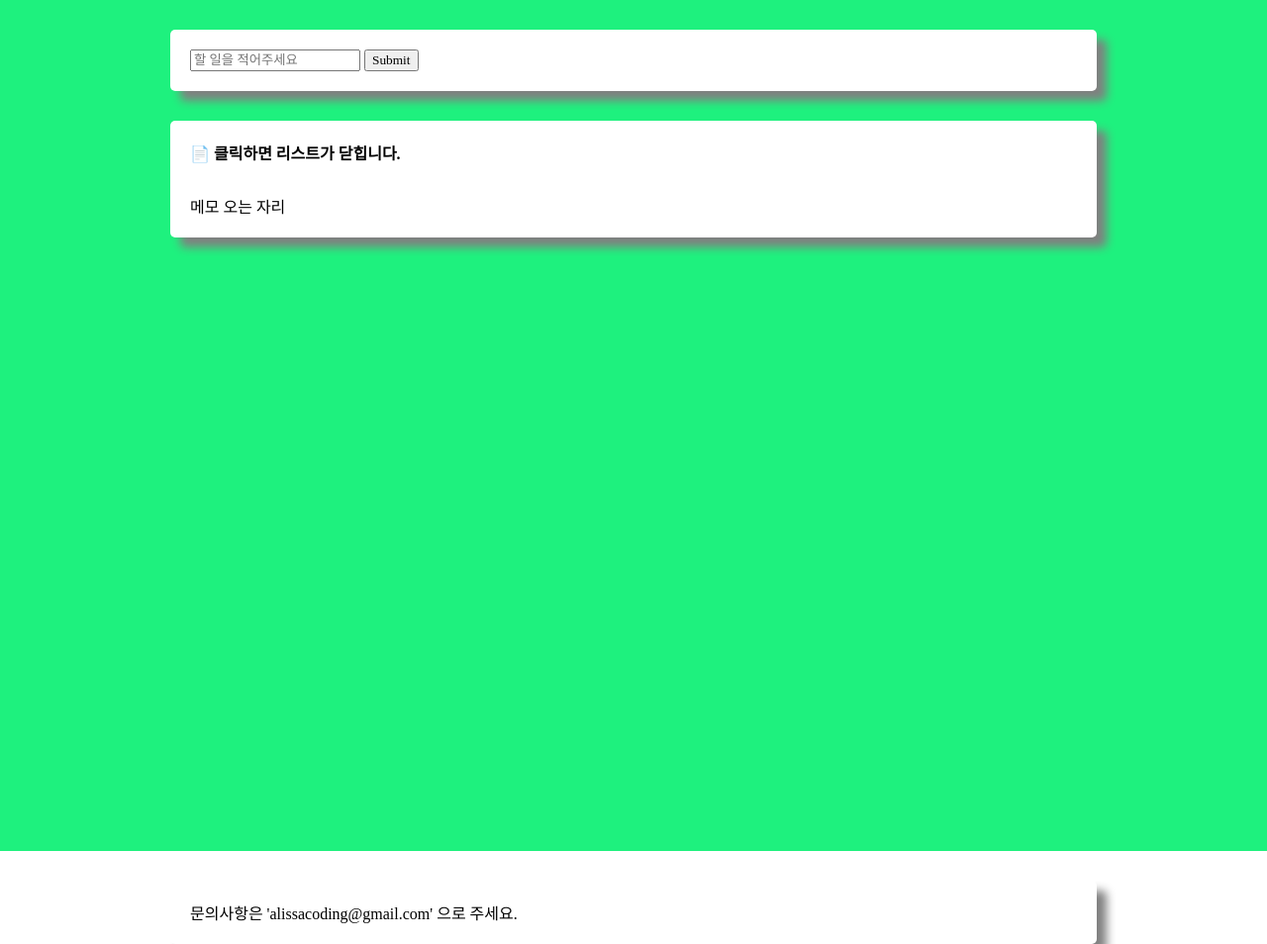
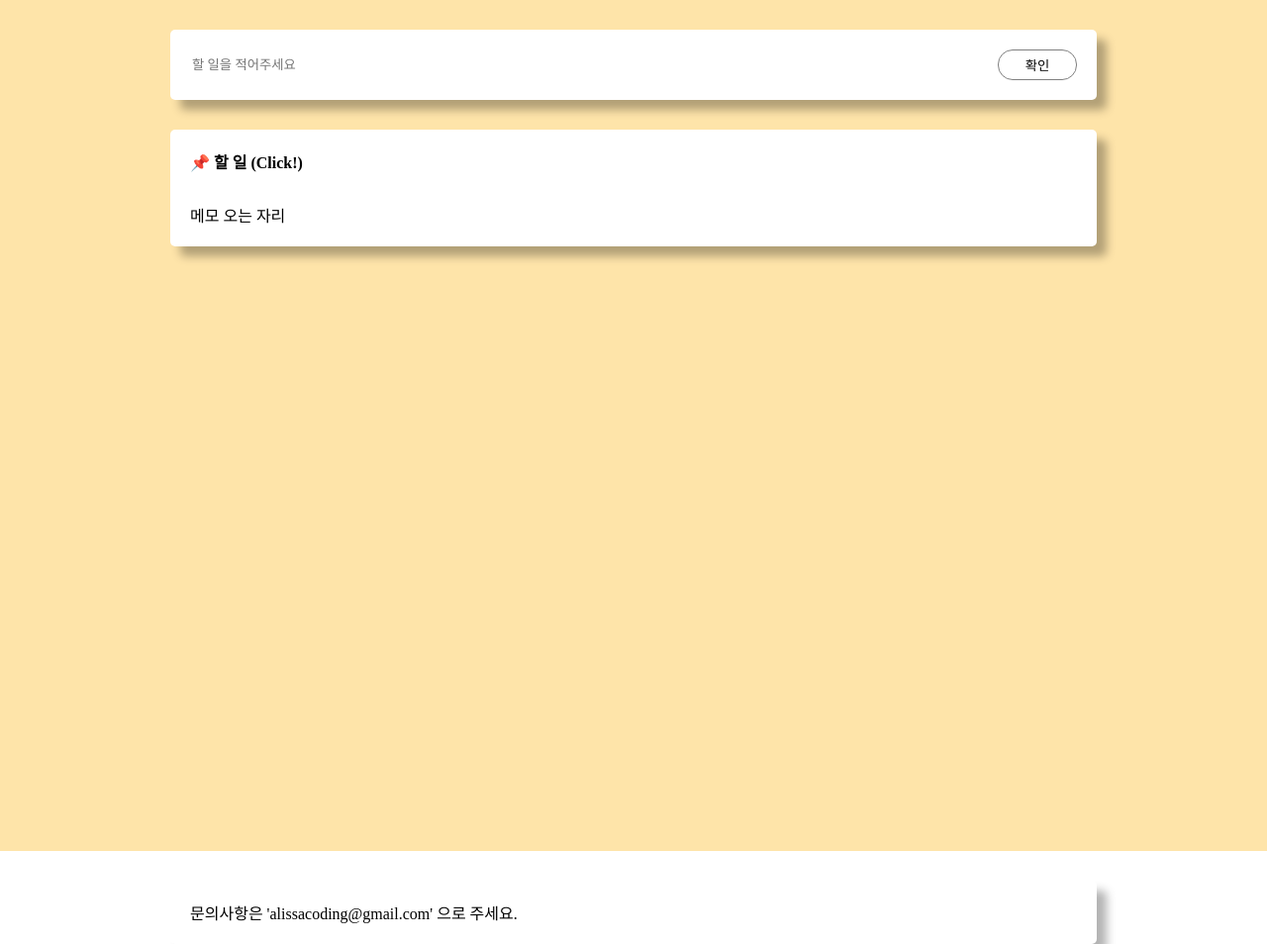
Before and after one commit to alissa1228/mybiasisbest, a Flask app: page / in a window 1280 px wide. Shown: the part 70-1024 px from the top of the page at 99% size. Run offline with Flask 2, Linux system fonts and the light colour scheme; data that the repository does not hold is empty; some libraries are stand-ins or nearby versions.

Commit message:
#1 modify background color, box shadow & memo submit box

```diff
--- a/templates/index.html
+++ b/templates/index.html
@@ -21,7 +21,7 @@
             integrity="sha384-JZR6Spejh4U02d8jOt6vLEHfe/JQGiRRSQQxSfFWpi1MquVdAyjUar5+76PVCmYl"
             crossorigin="anonymous"></script>
 
-    <title>MEMO!📌</title>
+    <title>MEMO</title>
     <meta property="og:title" content="To DO List"/>
     <meta property="og:description" content="오늘 할 일을 적어보세요!"/>
     <!-- <meta property="og:image" content="{{ url_for('static', filename='product.jpeg') }}"/> -->
@@ -118,21 +118,19 @@
     </div>
 </header>
 <div class="mainContainer">
-    <div>
-        <div class="box mt-5">
-            <form>
-            <input id="submit-memo" type="name"
-                placeholder="할 일을 적어주세요"/>
-                <button type="submit" value="Submit"
-                onclick="memo()">Submit</button>
-            </form>
-        </div>
+    <div class="box mt-5">
+        <form class="form-flex">
+        <input id="submit-memo" type="name"
+            placeholder="할 일을 적어주세요"/>
+            <button id="submit-button" type="submit" value="Submit"
+            onclick="memo()">확인</button>
+        </form>
     </div>
     <div>
         <div class="box mt-3" onclick=toggle() style="cursor: pointer;">
-            <h4><span>📄 클릭하면 리스트가 닫힙니다.</span></h4>
+            <h4><span>📌 할 일 (Click!)</span></h4>
             <div id="#memo-data" class="toggle mt-3">
-                메모 오는 자리
+                 메모 오는 자리
             </div>
         </div>
     </div>
--- a/templates/style.css
+++ b/templates/style.css
@@ -5,7 +5,7 @@
 }
 
 .mainContainer {
-    background-color: #1EF17E;
+    background-color: #FEE4A9;
     height: 100vh;
     padding: 30px 0;
 }
@@ -24,9 +24,15 @@
     margin: 0 auto;
     background-color: #fff;
     /* border: 1px solid gray; */
-    box-shadow: 10px 10px 10px gray;
+    box-shadow: 10px 10px 10px rgba(0, 0, 0, 0.3);
+    /* box-shadow: 0 4px 8px 0 rgba(0, 0, 0, 0.2), 0 6px 20px 0 rgba(0, 0, 0, 0.2);*/
     border-radius: 5px;
     padding: 20px;
+}
+
+.memo-flex {
+    display: flex;
+    justify-content: center;
 }
 
 .product {
@@ -44,3 +50,20 @@
 .mt-3 {
     margin-top : 30px;
 }
+
+#submit-memo, #submit-button {
+    border : 0
+}
+
+#submit-button{
+    background: none;
+    width: 80px;
+    border: 1px solid gray;
+    border-radius: 15px;
+    padding: 5px;
+}
+
+.form-flex {
+    display: flex;
+    justify-content: space-between;
+}
```
